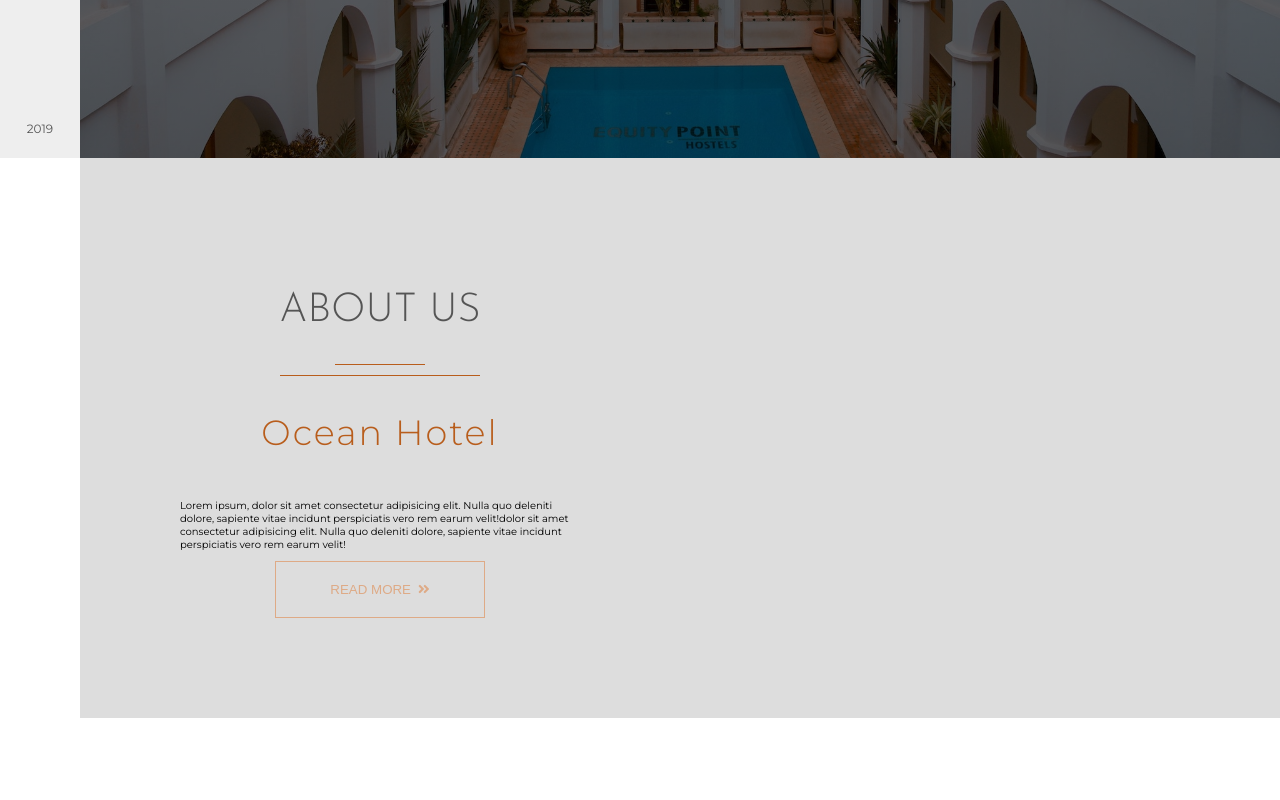
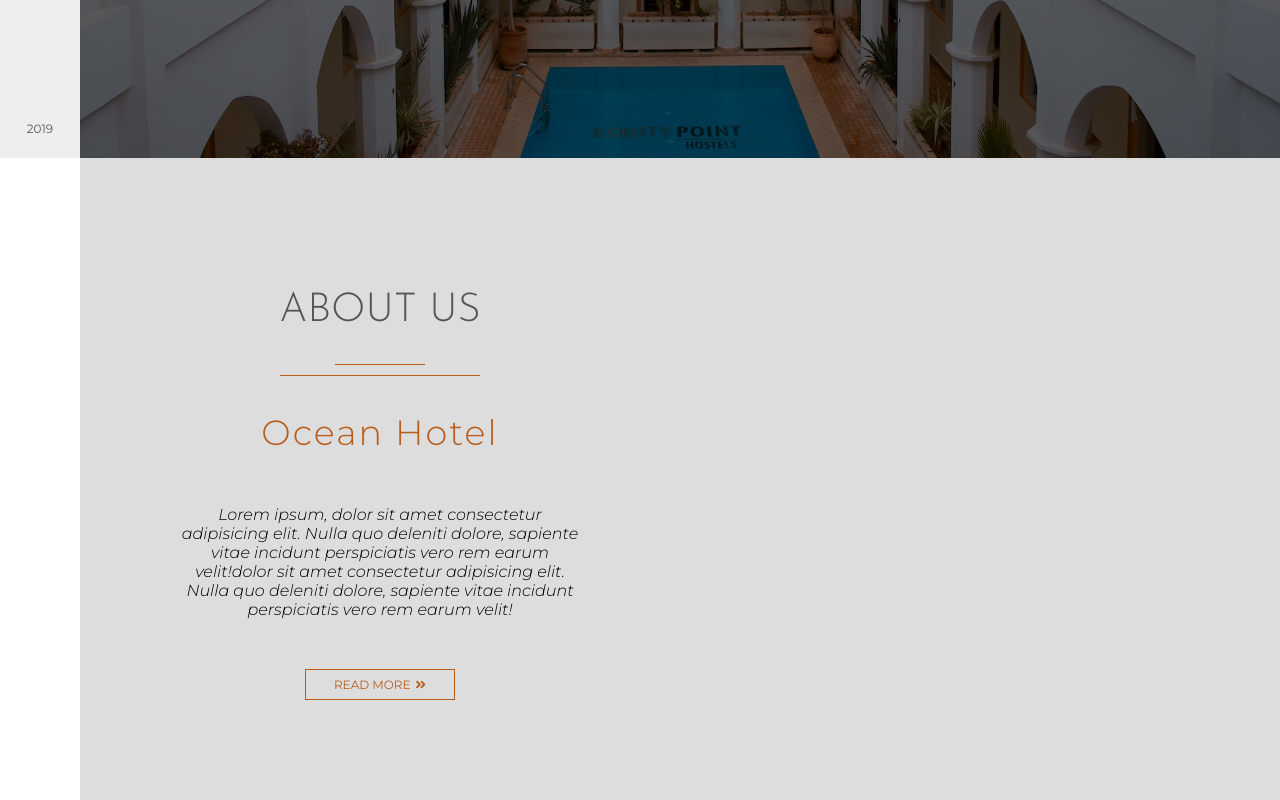
Before and after one commit to mmianchi/Hotel-landingPage, a website: page index.html in a window 1280 px wide. Shown: the part 642-1442 px from the top of the page. Before the commit the page ends 1360 px from the top, so only its background shows below. Drawn offline with Linux system fonts and the light colour scheme.

Commit message:
about-us css, left div,wip

```diff
--- a/index.html
+++ b/index.html
@@ -108,7 +108,7 @@
     <h3 class="sub-heading">Ocean Hotel</h3>
     <p class="about-us-paragraph">Lorem ipsum, dolor sit amet consectetur adipisicing elit. Nulla quo deleniti dolore, sapiente vitae incidunt perspiciatis vero rem earum velit!dolor sit amet consectetur adipisicing elit. Nulla quo deleniti dolore, sapiente vitae incidunt perspiciatis vero rem
     earum velit!</p>
-    <button class="about-us-btn">read more<i class="fas fa-angle-double-right"></i></button>
+    <button class="about-us-btn">read more<i class="fas fa-angle-double-right btn-arrow"></i></button>
   </div>
   <div class="about-us-images">
     <!-- <img src="img/about-us-1.jpg" alt="hotel image" class="image image-1">
--- a/sass/components/_aboutus.scss
+++ b/sass/components/_aboutus.scss
@@ -50,25 +50,33 @@
     text-transform: capitalize;
     color: $color-orange-dark;
   }
+
   &-paragraph{
+    font-size: 1.6rem;
+    font-style: italic;
+    font-weight: 300;
+    text-align: center;
+    margin-bottom: 5rem;
+  }
 
-  }
   &-btn {
-    width: 21rem;
-    padding: 2rem 3rem;
-    color: $color-orange;
+    width: 15rem;
+    padding: .7rem .5rem;
+    font-family: 'Montserrat', sans-serif;
+    font-size: 1.2rem;
+    color: $color-orange-dark;
     background-color: transparent;
     text-transform: uppercase;
-    border: 1px solid $color-orange;
-    -webkit-transition: margin-left .8s;
-    transition: margin-left .8s;
-    &:hover {
-      .fa-angle-double-right {
-        margin-left: 2rem;}
+    border: .1rem solid $color-orange-dark;
+    outline: none;
+    cursor: pointer;
+    &:hover .btn-arrow {
+      margin-left: 1.5rem;
     }
-    .fa-angle-double-right {
-      margin-left: .7rem;
-
+    .btn-arrow {
+      margin-left: .5rem;
+      -webkit-transition: margin-left .8s;
+      transition: margin-left .8s;
     }
   }
 
```
Also changed, not shown: css/style.css.
